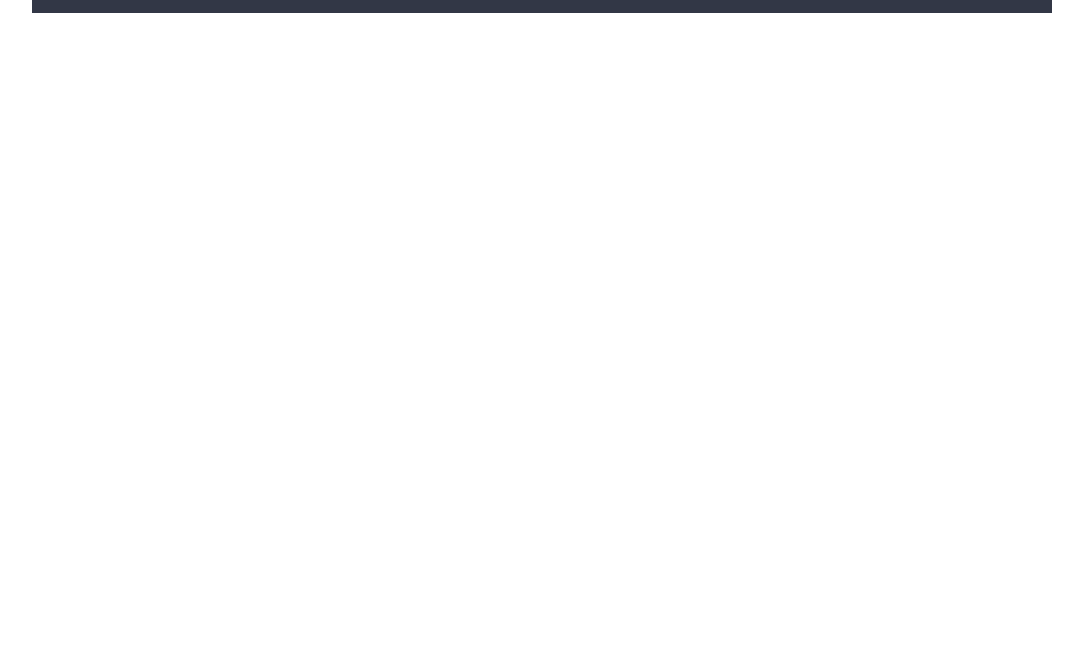
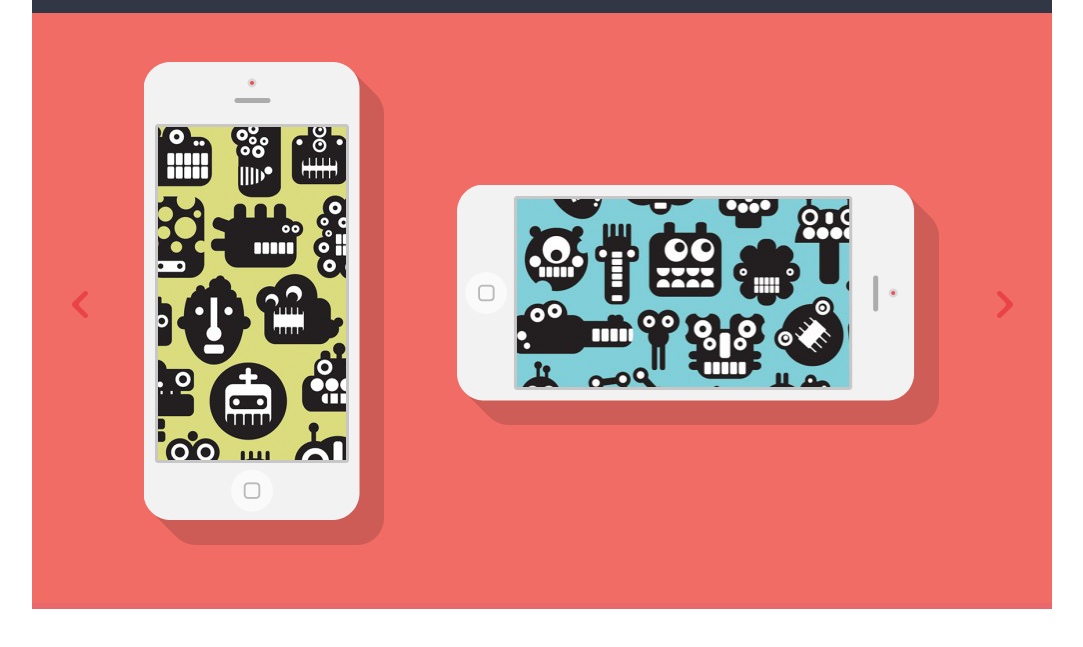
Before and after one commit to kkarkarr/SIngolo, a plain HTML site: page index.html in a window 1280 px wide. Shown: the part 87-734 px from the top of the page, without its empty margins (98-1181 px from the left). Drawn offline with Linux system fonts and the light colour scheme.

Commit message:
feat:create slider

```diff
--- a/css/style.css
+++ b/css/style.css
@@ -20,6 +20,12 @@
 }
 
 .nav a{
+    color: white;
+    font-size: 12px;
+    font-family: "Lato-Bold";
+    text-decoration: none;
+}
+.nav span{
     color: white;
     font-size: 12px;
     font-family: "Lato-Bold";
@@ -66,3 +72,43 @@
     padding-top: 34px;
     padding-bottom: 25px;
 }
+.slider
+{
+    background-color: #F06C64;
+    height: 590px;
+    width: 1020px;
+    border: #EA676B solid 6px;
+    border-top: 0px;
+    border-left: 0px;
+    border-right: 0px;
+}
+.left
+{
+    width: 16px;
+    height: 27px;
+    padding-left: 40px;
+    padding-top: 278px;
+}
+.right
+{
+    width: 16px;
+    height: 27px;
+    padding-left: 905px;
+    padding-top: 278px;
+}
+.phone_vertical
+{
+  position: absolute;
+  width: 240px;
+  height: 483px;
+  padding-left: 112px;
+  top: 149px;
+}
+.phone_horizontal
+{
+position: absolute;
+width: 482px;
+height: 240px;
+padding-left: 425px;
+top: 272px;
+}
--- a/index.html
+++ b/index.html
@@ -14,16 +14,24 @@
             <nav class="nav">
                 <div>
                     <a id="home">HOME</a>
-                    <a href="">・</a>
+                    <span>・</span>
                     <a href="">SERVICES</a>
-                    <a href="">・</a>
+                    <span>・</span>
                     <a href="">PORTFOLIO</a>
-                    <a href="">・</a>
+                    <span>・</span>
                     <a href="">ABOUT</a>
-                    <a href="">・</a>
+                    <span>・</span>
                     <a href="">CONTACT</a>
                 </div>
             </nav>
         </header>
+    <section>
+        <div class="slider">
+            <img class="left" src="./assets/icons/arrow-left.svg" alt="Arrow-left">
+            <img class="right" src="./assets/icons/arrow-right.svg" alt="Arrow-right">
+        </div>
+        <img class="phone_vertical" src="./assets/image/phone-vertical.png" alt="Phone-vertical">
+        <img class="phone_horizontal" src="./assets/image/phone-horizontal.png" alt="Phone-horizontal">
+    </section>
 </body>
 </html>
```
Also changed, not shown: assets/icons/arrow-left.svg (added), assets/icons/arrow-right.svg (added), assets/image/phone-horizontal.png (added), assets/image/phone-vertical.png (added).
